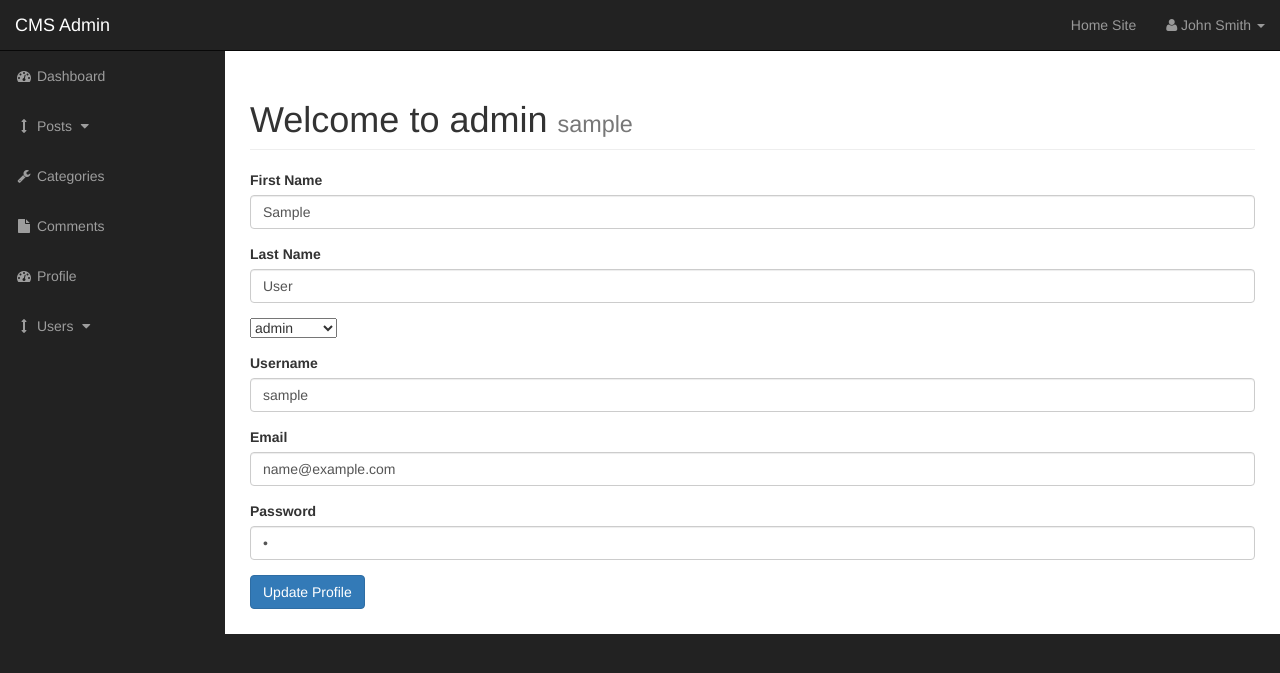
After one commit to rishad1234/Php-CMS, a PHP site: page /admin/profile.php in a window 1280 px wide. The commit adds this page. Shown: the top 673 px of the page. Run offline with PHP 8.4, Linux system fonts and the light colour scheme; the visitor is signed in with stand-in values (Sample User, id 1); tables that the repository leaves empty or names only in its code hold one stand-in row (values such as "Sample post").

Commit message:
asmin profile added

```diff
--- a/cms/admin/includes/admin_navigation.php
+++ b/cms/admin/includes/admin_navigation.php
@@ -49,7 +49,7 @@
                         <a href="./comments.php"><i class="fa fa-fw fa-file"></i> Comments</a>
                     </li>
                     <li>
-                        <a href="#"><i class="fa fa-fw fa-dashboard"></i> Profile</a>
+                        <a href="profile.php"><i class="fa fa-fw fa-dashboard"></i> Profile</a>
                     </li>
                     <li>
                         <a href="javascript:;" data-toggle="collapse" data-target="#demo"><i class="fa fa-fw fa-arrows-v"></i> Users <i class="fa fa-fw fa-caret-down"></i></a>
--- a/cms/admin/post.php
+++ b/cms/admin/post.php
@@ -15,7 +15,7 @@
                     <div class="col-lg-12">
                         <h1 class="page-header">
                             Welcome to admin
-                            <small>Author</small>
+                            <small><?php echo $_SESSION['username']; ?></small>
                         </h1>
                         <?php
                             if(isset($_GET['source'])){
--- /dev/null
+++ b/cms/admin/profile.php
@@ -0,0 +1,122 @@
+<?php include "includes/admin_header.php" ?>
+
+<?php
+    if(isset($_SESSION['username'])){
+        $username = $_SESSION['username'];
+        $query = "SELECT * FROM users WHERE username = '{$username}' ";
+        $select_user_profile_query = mysqli_query($connection, $query);
+
+        while($row = mysqli_fetch_array($select_user_profile_query)){
+            $user_id = $row['user_id'];
+            $username = $row['username'];
+            $user_password = $row['user_password'];
+            $user_firstname = $row['user_firstname'];
+            $user_lastname = $row['user_lastname'];
+            $user_email = $row['user_email'];
+            $user_image = $row['user_image'];
+            $user_role = $row['user_role'];
+        }
+
+    }
+?>
+
+<?php
+    if(isset($_POST['edit_user'])){
+        //$the_user_id = $_POST['user_id'];
+        $username = $_POST['username'];
+        $user_password = $_POST['user_password'];
+        $user_firstname = $_POST['user_firstname'];
+        $user_lastname = $_POST['user_lastname'];
+        $user_email = $_POST['user_email'];
+        $user_role = $_POST['user_role'];
+
+        $query = "UPDATE users SET ";
+        $query .= "user_firstname = '{$user_firstname}', ";
+        $query .= "user_lastname = '{$user_lastname}', ";
+        $query .= "user_role = '{$user_role}', ";
+        $query .= "username = '{$username}', ";
+        $query .= "user_email = '{$user_email}', ";
+        $query .= "user_password = '{$user_password}' ";
+        $query .= "WHERE username = '{$_SESSION['username']}' ";
+
+        $user_update = mysqli_query($connection, $query);
+        confirmQuery($user_update);
+    }
+?>
+
+    <div id="wrapper">
+
+        <!-- Navigation -->
+        <?php include "includes/admin_navigation.php" ?>
+
+        <div id="page-wrapper">
+
+            <div class="container-fluid">
+
+                <!-- Page Heading -->
+                <div class="row">
+                    <div class="col-lg-12">
+                        <h1 class="page-header">
+                            Welcome to admin
+                            <small><?php echo $_SESSION['username']; ?></small>
+                        </h1>
+
+<form action="" method="post" enctype="multipart/form-data">
+
+    <div class="form-group">
+        <label for="author">First Name</label>
+        <input type="text" class="form-control" name="user_firstname" value="<?php echo $user_firstname; ?>">
+    </div>
+
+    <div class="form-group">
+        <label for="post_status">Last Name</label>
+        <input type="text" class="form-control" name="user_lastname" value="<?php echo $user_lastname; ?>">
+    </div>
+
+    <div class="form-group">
+        <select name="user_role" id="user_role">
+            <option value="subscriber"><?php echo $user_role;?></option>
+            <?php
+                if($user_role == "admin"){
+                    echo '<option value="subscriber">subscriber</option>';
+                }else{
+                    echo '<option value="admin">admin</option>';
+                }
+            ?>
+        </select>
+    </div>
+
+    <div class="form-group">
+        <label for="post_tags">Username</label>
+        <input type="text" class="form-control" name="username" value="<?php echo $username ?>">
+    </div>
+
+    <div class="form-group">
+        <label for="post_content">Email</label>
+        <input type="email" class="form-control" name="user_email" value="<?php echo $user_email ?>">
+    </div>
+
+    <div class="form-group">
+        <label for="post_content">Password</label>
+        <input type="password" class="form-control" name="user_password" value="<?php echo $user_password ?>">
+    </div>
+
+    <div class="form-group">
+        <input type="submit" class="btn btn-primary" name="edit_user" value="Update Profile">
+    </div>
+</form>
+
+
+
+                    </div>
+                </div>
+                <!-- /.row -->
+            </div>
+            <!-- /.container-fluid -->
+
+        </div>
+        <!-- /#page-wrapper -->
+    </div>
+    <!-- /#wrapper -->
+
+<?php include "includes/admin_footer.php" ?>
--- a/cms/admin/users.php
+++ b/cms/admin/users.php
@@ -15,7 +15,7 @@
                     <div class="col-lg-12">
                         <h1 class="page-header">
                             Welcome to admin
-                            <small>Author</small>
+                            <small><?php echo $_SESSION['username']; ?></small>
                         </h1>
                         <?php
                             if(isset($_GET['source'])){
```
